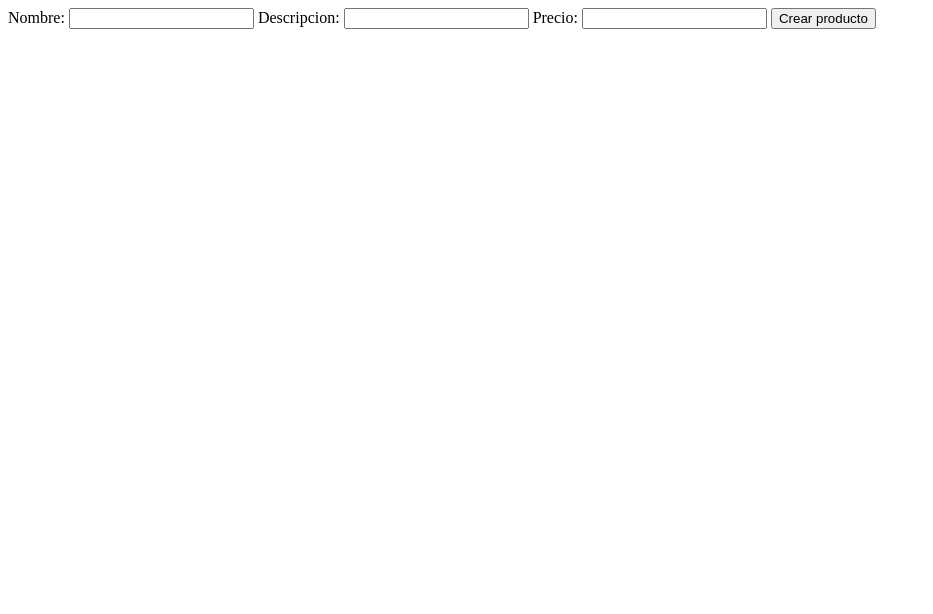
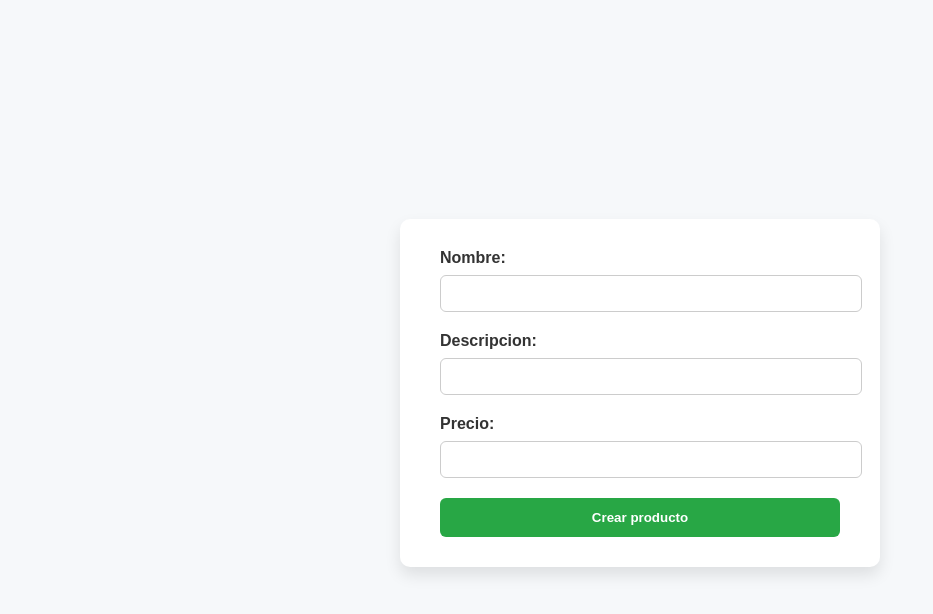
Before and after one commit to CugliariSanti17/rest-api-node, a plain HTML site: page web/publicar-productos.html in a window 1280 px wide. Shown: the whole page, without its empty margins (0-933 px from the left). Drawn offline with Linux system fonts and the light colour scheme.

Commit message:
add css styles in publicar-productos.html and create a model file (without logic)

```diff
--- /dev/null
+++ b/web/css/stylesPublicar.css
@@ -0,0 +1,61 @@
+body {
+  font-family: Arial, sans-serif;
+  background-color: #f6f8fa;
+  display: flex;
+  flex-direction: column;
+  justify-content: center;
+  align-items: center;
+  height: 100vh;
+}
+
+.productsForm {
+  background-color: #fff;
+  padding: 30px 40px;
+  border-radius: 10px;
+  box-shadow: 0 8px 16px rgba(0,0,0,0.1);
+  width: 100%;
+  max-width: 400px;
+}
+
+.productsForm label {
+  display: block;
+  margin-bottom: 8px;
+  font-weight: bold;
+  color: #333;
+}
+
+.productsForm input {
+  width: 100%;
+  padding: 10px;
+  margin-bottom: 20px;
+  border: 1px solid #ccc;
+  border-radius: 6px;
+  transition: border-color 0.3s;
+}
+
+.productsForm input:focus {
+  outline: none;
+  border-color: #007bff;
+}
+
+.productsForm button {
+  width: 100%;
+  padding: 12px;
+  background-color: #28a745;
+  color: #fff;
+  font-weight: bold;
+  border: none;
+  border-radius: 6px;
+  cursor: pointer;
+  transition: background-color 0.3s;
+}
+
+.productsForm button:hover {
+  background-color: #218838;
+}
+
+#mensajeCrearProducto {
+  margin-top: 15px;
+  text-align: center;
+  font-weight: bold;
+}
--- a/web/publicar-productos.html
+++ b/web/publicar-productos.html
@@ -4,6 +4,7 @@
     <meta charset="UTF-8">
     <meta name="viewport" content="width=device-width, initial-scale=1.0">
     <title>Publicar Productos</title>
+    <link rel="stylesheet" href="./css/stylesPublicar.css">
 </head>
 <body>
     <form class="productsForm" id="formPublicar">
```
Also changed, not shown: api/src/models/products.model.js (added).
